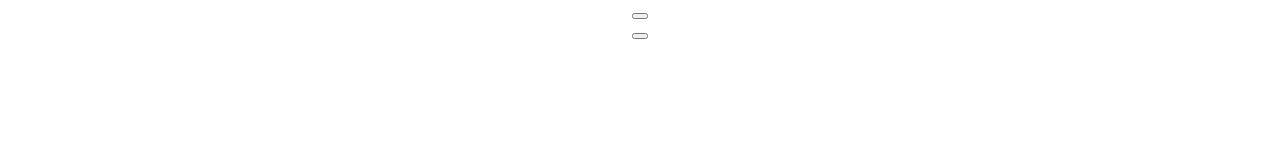
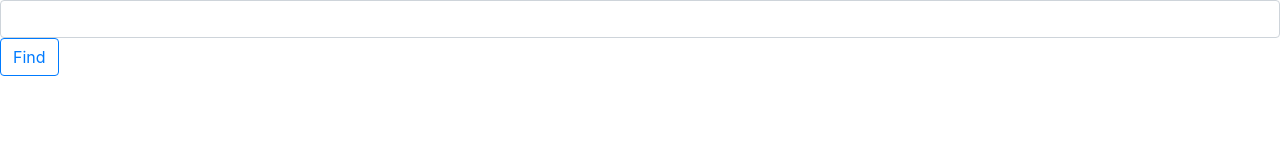
Before and after one commit to orby-tech/testTaxyFinding, a React (Create React App) app in the folder frontend/: page / in a window 1280 px wide. Shown: the top 160 px of the page. Built offline with nearby package versions, Linux system fonts and the light colour scheme.

Commit message:
input Component

```diff
--- a/frontend/src/App.css
+++ b/frontend/src/App.css
@@ -1,38 +1 @@
-.App {
-  text-align: center;
-}
-
-.App-logo {
-  height: 40vmin;
-  pointer-events: none;
-}
-
-@media (prefers-reduced-motion: no-preference) {
-  .App-logo {
-    animation: App-logo-spin infinite 20s linear;
-  }
-}
-
-.App-header {
-  background-color: #282c34;
-  min-height: 100vh;
-  display: flex;
-  flex-direction: column;
-  align-items: center;
-  justify-content: center;
-  font-size: calc(10px + 2vmin);
-  color: white;
-}
-
-.App-link {
-  color: #61dafb;
-}
-
-@keyframes App-logo-spin {
-  from {
-    transform: rotate(0deg);
-  }
-  to {
-    transform: rotate(360deg);
-  }
-}
+@import  'https://maxcdn.bootstrapcdn.com/bootstrap/4.0.0/css/bootstrap.min.css';
--- a/frontend/src/App.tsx
+++ b/frontend/src/App.tsx
@@ -20,7 +20,6 @@ const PREApp: React.FC = () =>  {
             <Route exact component={PREInputComponent} />
           </BrowserRouter>
         </Provider>
-        <PREInputComponent />
     </div>
   );
 }
--- a/frontend/src/InputComponent.tsx
+++ b/frontend/src/InputComponent.tsx
@@ -1,7 +1,7 @@
 import React, { Component, useState }  from 'react';
 
 import Button from 'react-bootstrap/Button';
-import Input from 'react-bootstrap/InputGroup';
+import FormControl from 'react-bootstrap/FormControl';
 import  { connect } from 'react-redux';
 
 interface Props {}
@@ -16,8 +16,8 @@ class PREInputComponent extends  React.Component<Props, State>{
     render() {
         return (
             <>
-                <Input />
-                <Button />
+                <FormControl aria-describedby="basic-addon2"/>
+                <Button variant="outline-primary" > Find </Button>
             </>
         )
     }
```
